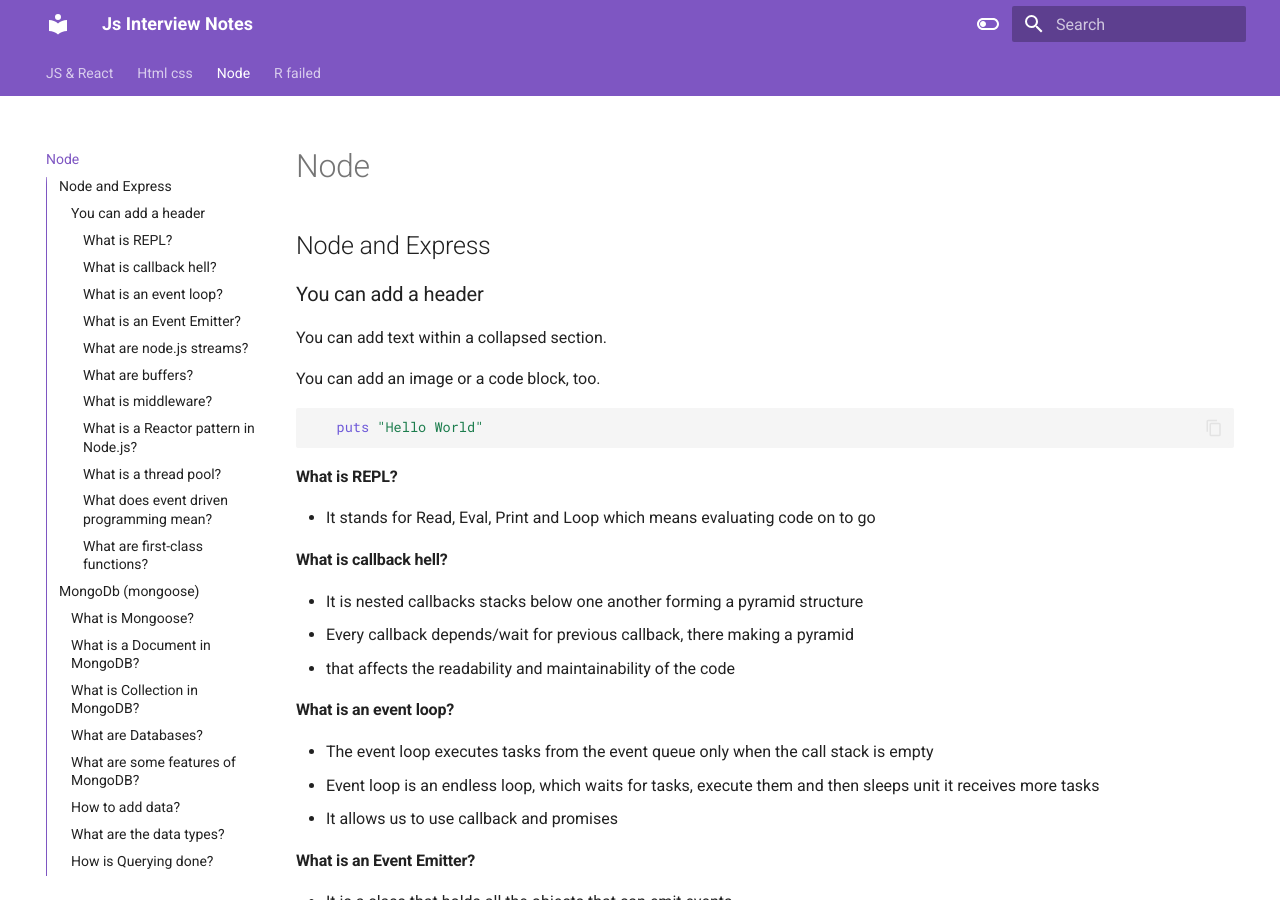
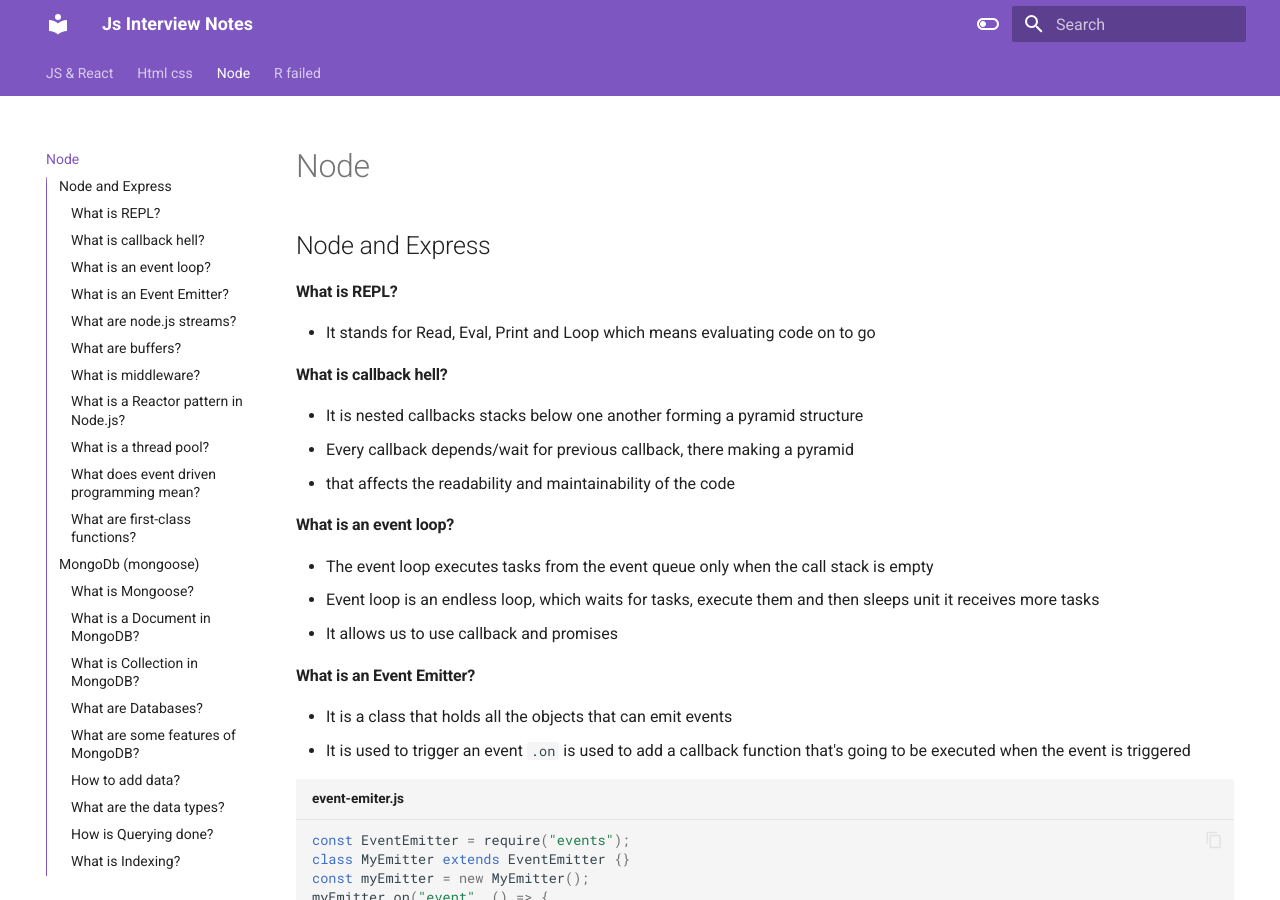
Before and after one commit to jkhabra/mkdocs-interview-notes, an MkDocs documentation site: the page built from docs/node.md, in a window 1280 px wide and 900 px high. Built offline with MkDocs 1.6.1 and Material for MkDocs 9.7.7, drawn with Linux system fonts in a browser that asks for light colours.

Commit message:
refactor: rm unused header

````diff
--- a/docs/node.md
+++ b/docs/node.md
@@ -1,17 +1,4 @@
 ## Node and Express
-
-### You can add a header
-
-You can add text within a collapsed section.
-
-You can add an image or a code block, too.
-
-```ruby
-   puts "Hello World"
-```
-
-</details>
-
 #### What is REPL?
 
 - It stands for Read, Eval, Print and Loop
````
